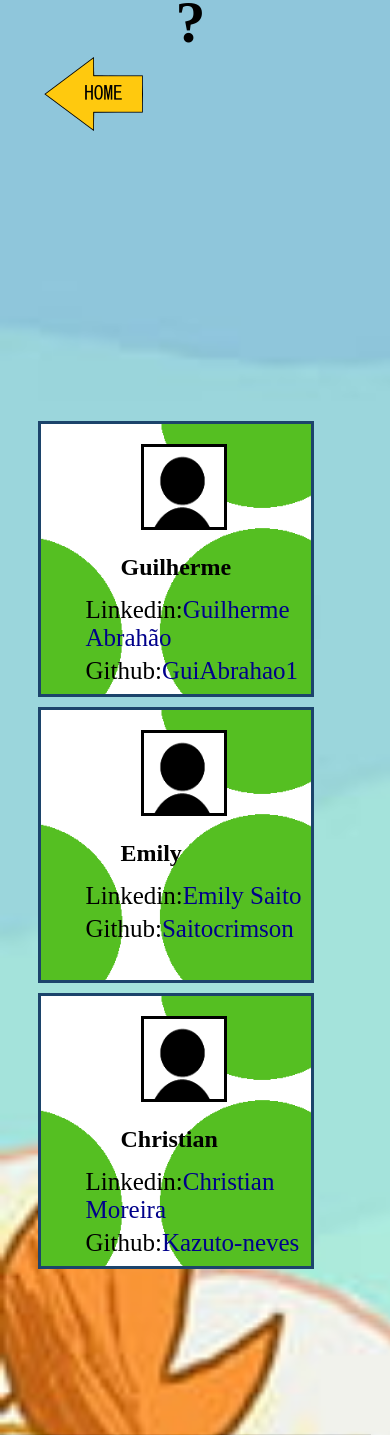
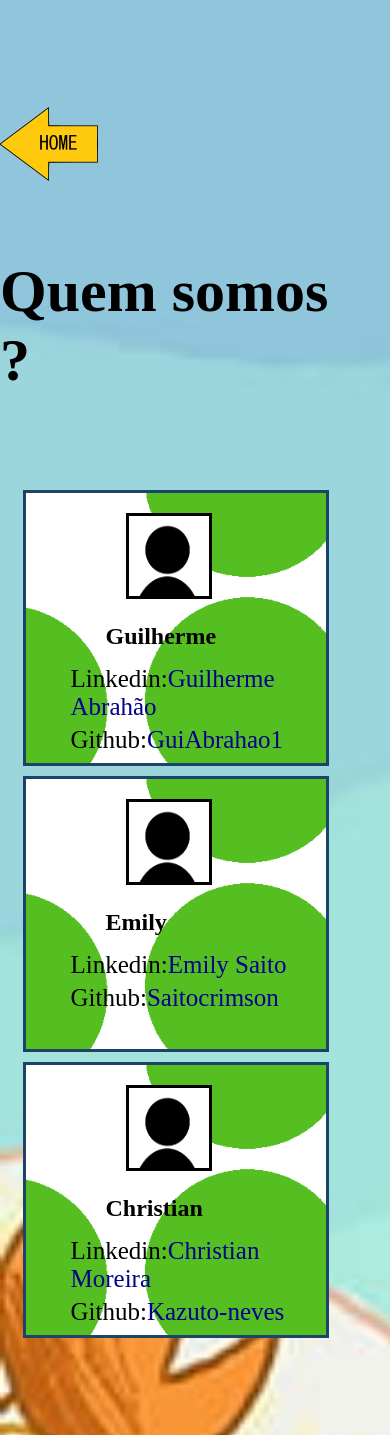
Before and after one commit to Saitocrimson/webYoshi, a PHP site: page /quem_somos.html in a window 390 px wide. Shown: the top 1435 px of the page. Run offline with PHP 8.4, Linux system fonts and the light colour scheme.

Commit message:
Update style2.css

```diff
--- a/Css/style2.css
+++ b/Css/style2.css
@@ -160,22 +160,14 @@ footer {
 
 
 }
- #seta_home{
-    position: absolute;
-    top:0;
-    left: 0;
-    width:100px;
-    height:50px;
-
-}
 .perfil_1{
-    max-width: 250px;
+    width: 890px;
     max-height: 250px;
     margin: 10px;
 }
 h1{
-    position: absolute;
-    top:-150px;
+    position: relative;
+    top:-250px;
     margin: 0;
     font-size: 60px;
 }
@@ -203,3 +195,4 @@ p{
 }
 
 }
+}
```
